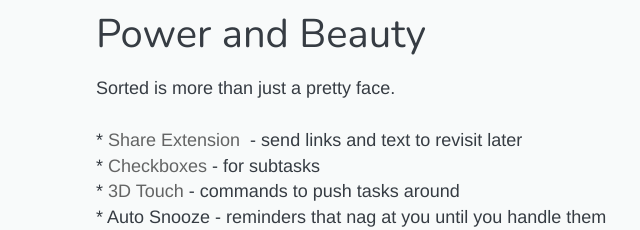
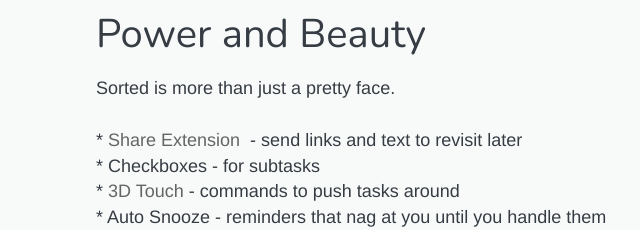
Before and after one commit to DexVitalitY/dexvitality.github.io, a plain HTML site: page index.html in a window 1280 px wide. Shown: the part 3395-3625 px from the top of the page, 559-1199 px from the left. Drawn offline with nearby package versions, Linux system fonts and the light colour scheme.

Commit message:
Edited Title for Share Extension and Fixed Power and Beauty Section Links to Pages

```diff
--- a/index.html
+++ b/index.html
@@ -462,7 +462,7 @@
 					Power and Beauty
 				</h2>
 				<p class="text-left ">
-					Sorted is more than just a pretty face.<br><br>*&nbsp;<a href="https://www.youtube.com/watch?v=QsKOYAE8bDs" target="_blank">Share Extension</a> &nbsp;- send links and text to revisit later <br>*&nbsp;<a href="index.html">Checkboxes</a>&nbsp;- for subtasks&nbsp;<br>*&nbsp;<a href="https://www.youtube.com/watch?v=FAyHNqZFw_k" target="_blank">3D Touch</a>&nbsp;- commands to push tasks around <br>* Auto Snooze -&nbsp;reminders that nag at you until you handle them&nbsp;<br>*&nbsp;<a href="index.html">Capture Reminders</a>&nbsp;- from Siri&nbsp;and Apple Reminders<br>*&nbsp;<a href="index.html">URL Scheme</a>&nbsp;- makes working with other apps and services easy&nbsp;<br>*&nbsp;<a href="index.html">Apple Watch</a>&nbsp;- with full set of complications <br>* Search&nbsp;- both in-app and through Core-Spotlight<br>*<a href="index.html">&nbsp;</a>Sound FX and Themes&nbsp;- to match your style<br>
+					Sorted is more than just a pretty face.<br><br>*&nbsp;<a href="share-extension.html" target="_blank">Share Extension</a> &nbsp;- send links and text to revisit later <br>*&nbsp;Checkboxes - for subtasks&nbsp;<br>*&nbsp;<a href="3d-touch-support.html" target="_blank">3D Touch</a>&nbsp;- commands to push tasks around <br>* Auto Snooze -&nbsp;reminders that nag at you until you handle them&nbsp;<br>*&nbsp;<a href="https://www.youtube.com/watch?v=Bwh04FcdM3A">Capture Reminders</a>&nbsp;- from Siri&nbsp;and Apple Reminders<br>*&nbsp;<a href="url-scheme.html">URL Scheme</a>&nbsp;- makes working with other apps and services easy&nbsp;<br>*&nbsp;<a href="apple-watch-app.html">Apple Watch</a>&nbsp;- with full set of complications <br>* Search&nbsp;- both in-app and through Core-Spotlight<br>* Sound FX and Themes&nbsp;- to match your style<br>
 				</p>
 				<div class="spacer">
 				</div><a href="https://itunes.apple.com/app/apple-store/id1022256487?pt=2028806&amp;ct=SortedWebsite&amp;mt=8" class="btn btn-lg btn-charcoal pull-left"><span class="fa fa-apple icon-spacer icon-white"></span>Download Now</a>
```
Also changed, not shown: share-extension.html (+1 -1 lines).
